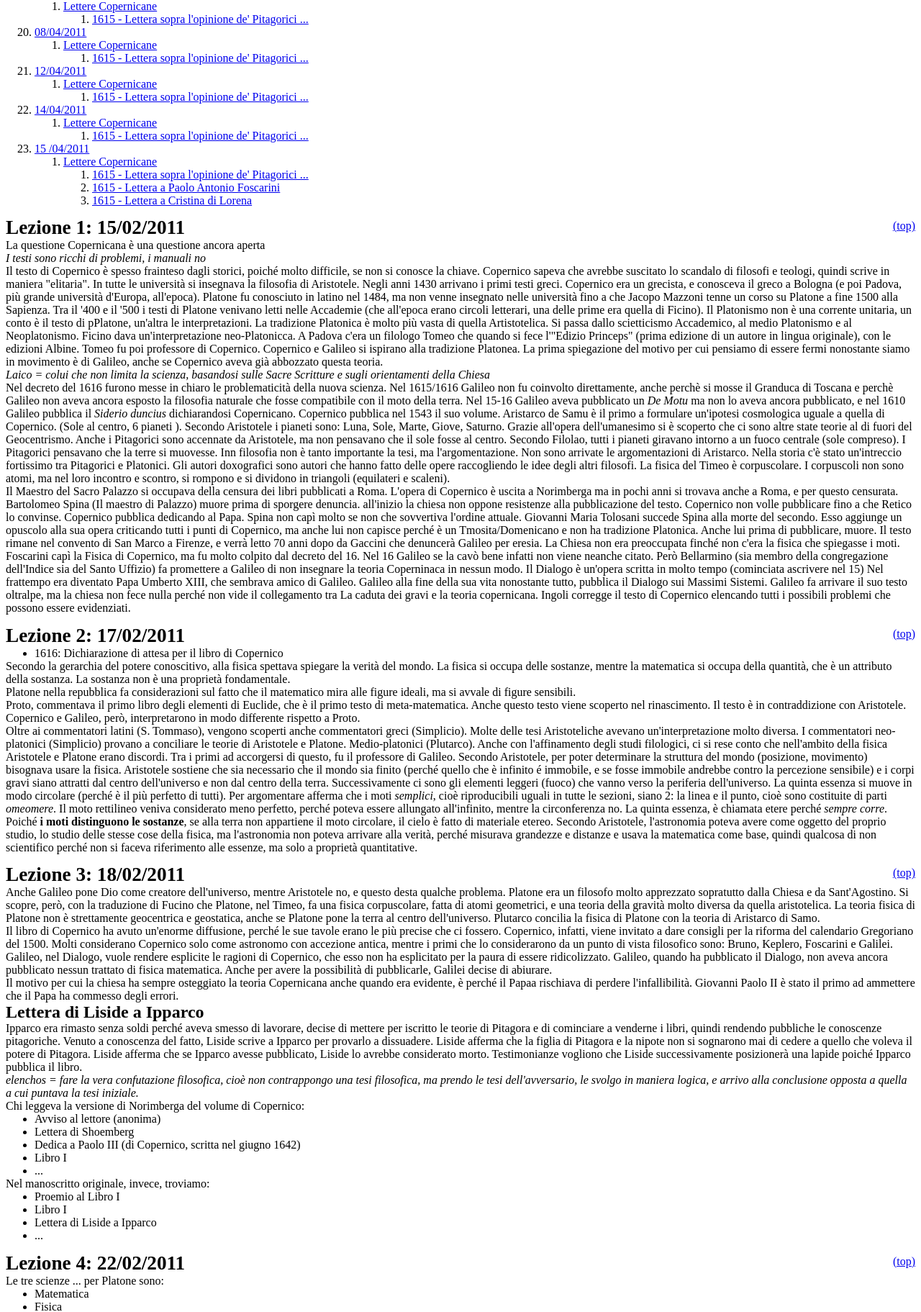
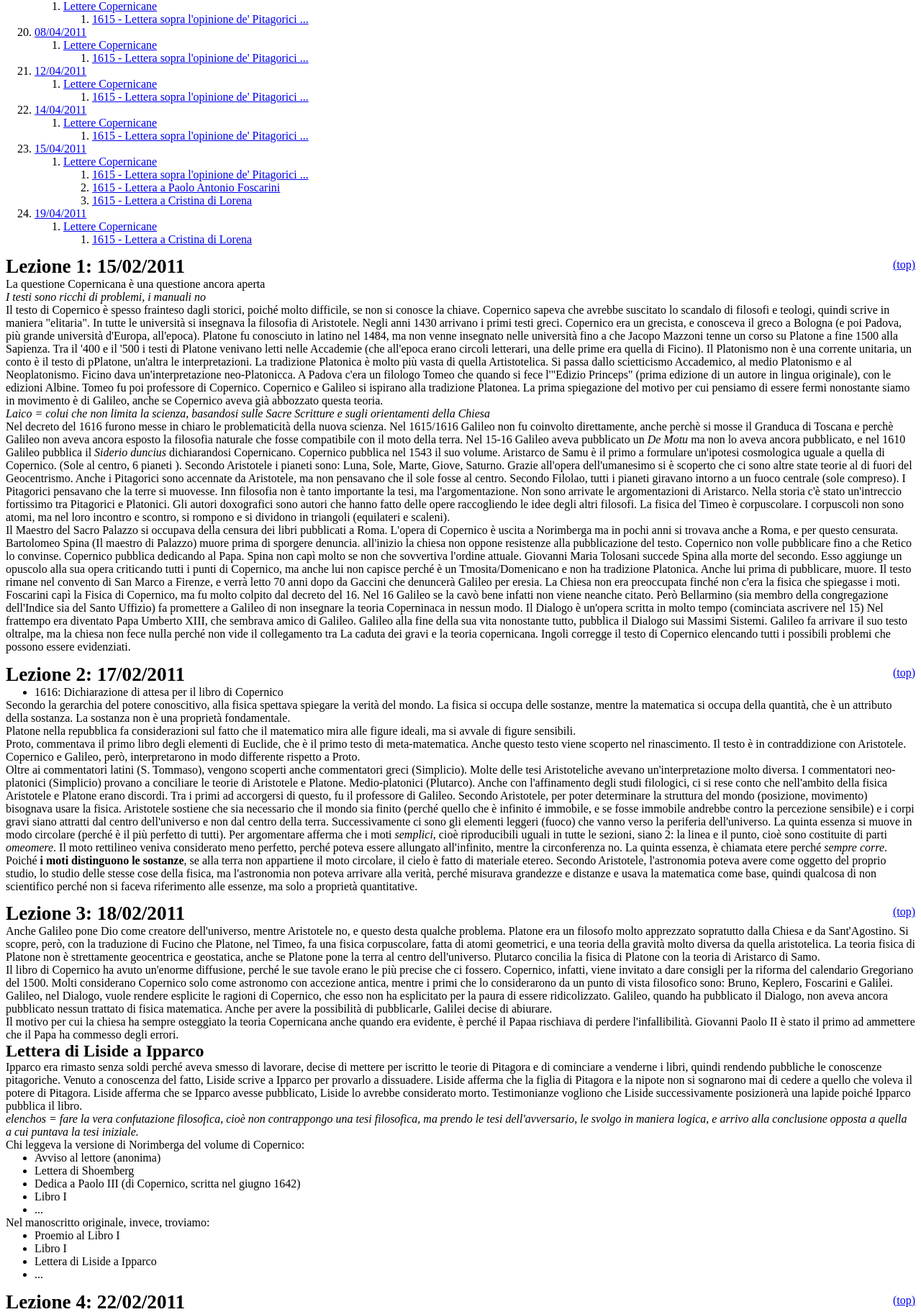
Before and after one commit to Fale/appunti, a PHP site: page /Storia_della_Filosofia_Moderna/appunti.php in a window 1280 px wide. Shown: the part 603-2426 px from the top of the page at 72% size. Run offline with PHP 8.4, Linux system fonts and the light colour scheme; data that the repository does not hold is empty.

Commit message:
Add begin of lecture 24 of Storia della Filosofia Moderna + Fixprevious title

```diff
--- a/Storia_della_Filosofia_Moderna/appunti.php
+++ b/Storia_della_Filosofia_Moderna/appunti.php
@@ -328,7 +328,7 @@ toc::show_toc("Storia_della_Filosofia_Moderna/appunti.php");
 <p>Anche Foscarini ha lo stesso atteggiamento di Galilei, infatti pensa che la natura e la scienza possano aiutare a intepretare i passi in modo non letterale. Galilei considera questo possibili solo se le teorie sono sicure. Foscarini, invece, pensa che basti che sia probabile.</p>
 <p>Foscarini scrive la lettera, che vine pubblicata non si sa bene quando. La lettera è firmata 15/02/15. A metà marzo del 1615 Federico Cesi scrive a Galilei avvertendolo che il testo di Foscarini è stato pubblicato e che glielo avrebbe inviato. Appena uscita la lettera, viene inviata al Santo Uffizio e il censore formula un <i>Judicium</i> (trovato da Domenico Berti) dove il recensore afferma che Foscarini parlava del Copernicanesimo secondo verità e contro le sacre scritture. Foscarini ne viene a conoscenza e scrive una <i>Defentio</i> in latino nella seconda metà di Marzo. Manda il tutto a Bellarmino. Bellarmino è a conoscenza della posizione di Galilei e sapendo che molti nella curia supportavano Galilei.</p>
 
-<?php t("23", "15                                                                                                                                   /04/2011"); ?>
+<?php t("23", "15/04/2011"); ?>
 <?php t2("23.1", "Lettere Copernicane"); ?>
 <?php t3("23.1.1", "1615 - Lettera sopra l'opinione de' Pitagorici ..."); ?>
 <p>È possibile che per la <i>Defentio</i>, Foscarini, si sia fatto aiutare da Galilei, infatti il documento viene scritto in meno di un mese.</p>
@@ -338,4 +338,9 @@ toc::show_toc("Storia_della_Filosofia_Moderna/appunti.php");
 <p>Non viene pubblicata fino al 1637, e prima gira solo in modo raro.</p>
 <p>In questa lettera, Galilei espone le teorie teologiche che sostengono le sue tesi e non tratta mai le tesi fisiche.</p>
 <p>Galilei parla di Copernico come <i>"Astronomo che ha dimostrato"</i>.</p>
+
+<?php t("24", "19/04/2011"); ?>
+<?php t2("24.1", "Lettere Copernicane"); ?>
+<?php t3("24.1.1", "1615 - Lettera a Cristina di Lorena"); ?>
+<p></p>
 <?php file::footer(); ?>
```
